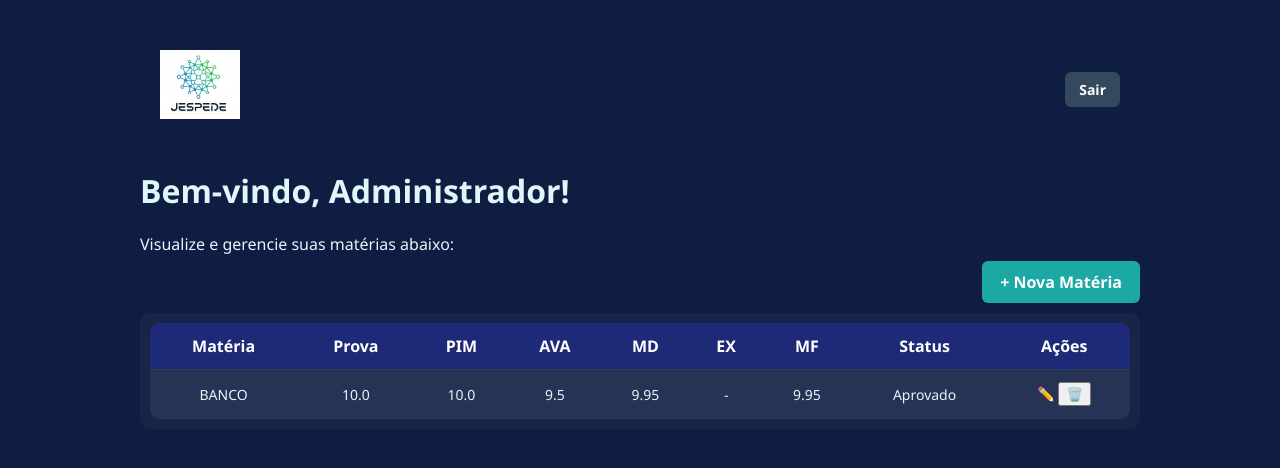
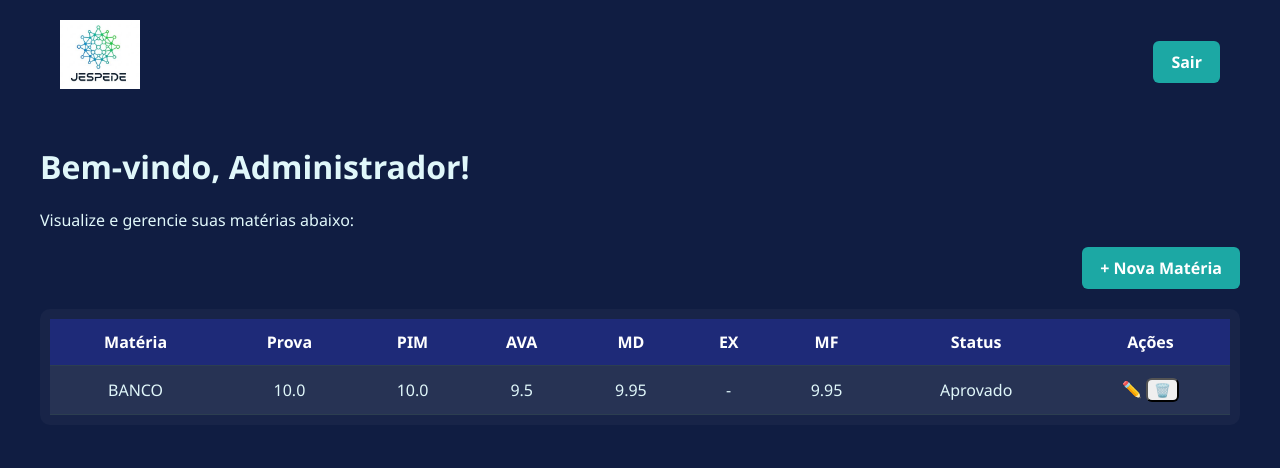
Before and after one commit to Jesiel-Pedroza/sistema-notas, a Flask app: page /dashboard in a window 1280 px wide. Shown: the top 468 px of the page. Run offline with Flask 3, Linux system fonts and the light colour scheme; a user stored in the database is signed in; data comes from the database, SQL or seed files in the repository.

Commit message:
Estilização aprimorada: layout do dashboard e botão Sair ajustados

```diff
--- a/static/style.css
+++ b/static/style.css
@@ -2,14 +2,61 @@
 body {
   margin: 0;
   font-family: 'Segoe UI', sans-serif;
+  background-color: #101d42;
+  color: #e0f7fa;
 }
 
+/* ======= LINKS E BOTÕES ======= */
 a {
   text-decoration: none;
 }
 
-button {
+button,
+a.btn,
+.btn {
   font-family: inherit;
+  font-weight: bold;
+  border-radius: 6px;
+  cursor: pointer;
+  transition: background-color 0.3s ease;
+}
+
+.btn {
+  background-color: #1ca8a4;
+  color: white;
+  padding: 10px 18px;
+  border: none;
+}
+
+.btn:hover {
+  background-color: #178a87;
+}
+
+.btn-admin {
+  background-color: #ffb703;
+  color: #000;
+  padding: 10px 20px;
+  margin-right: 10px;
+}
+
+.btn-admin:hover {
+  background-color: #f4a261;
+}
+
+.btn-sair {
+  background-color: #34495e;
+  color: white;
+  padding: 8px 14px;
+  margin-left: auto;
+  text-decoration: none;
+}
+
+.btn-sair:hover {
+  background-color: #2c3e50;
+}
+
+.btn-nova {
+  background-color: #20c997;
 }
 
 /* ======= LOGIN PAGE ======= */
@@ -76,67 +108,77 @@ body.login-page {
   font-weight: bold;
 }
 
-/* ======= DASHBOARD ======= */
-body.dashboard-page {
-  background: #101d42;
-  color: #e0f7fa;
-  padding: 40px 20px;
+/* ======= HEADER ======= */
+header {
+  display: flex;
+  justify-content: space-between;
+  align-items: center;
+  padding: 20px;
 }
 
+header .logo {
+  width: 80px;
+}
+
+/* ======= DASHBOARD ======= */
 .dashboard-container {
-  max-width: 1000px;
+  padding: 0 20px 40px;
+  max-width: 1200px;
   margin: 0 auto;
 }
 
-.dashboard-header {
-  text-align: center;
-  margin-bottom: 30px;
-}
-
-.dashboard-header .logo {
-  width: 80px;
-  margin-bottom: 10px;
+h1 {
+  font-size: 2rem;
 }
 
 .dashboard-actions {
-  text-align: right;
-  margin-bottom: 15px;
+  display: flex;
+  flex-wrap: wrap;
+  justify-content: flex-end;
+  gap: 10px;
+  margin-bottom: 20px;
+}
+
+/* ======= TABELA ======= */
+.tabela-container {
+  overflow-x: auto;
+  background-color: #ffffff08;
+  border-radius: 10px;
+  padding: 10px;
 }
 
 table.notas-tabela {
   width: 100%;
   border-collapse: collapse;
   background-color: #ffffff11;
-  border-radius: 10px;
-  overflow: hidden;
 }
 
 .notas-tabela th, .notas-tabela td {
   padding: 12px;
   border-bottom: 1px solid #2c3e50;
   text-align: center;
+  color: #e0f7fa;
 }
 
 .notas-tabela th {
   background-color: #1e2a78;
+  color: white;
 }
 
+/* ======= STATUS CORES ======= */
 .aprovado {
   color: #2ecc71;
-  font-weight: bold;
 }
 
 .exame {
   color: #f1c40f;
-  font-weight: bold;
 }
 
 .reprovado {
   color: #e74c3c;
-  font-weight: bold;
 }
 
-/* ======= FORMULÁRIOS ======= */
+/* ======= FORMULÁRIO DE MATÉRIA ======= */
 .form-header {
   text-align: center;
   margin-bottom: 25px;
@@ -164,138 +206,34 @@ table.notas-tabela {
   background-color: #f9f9f9;
 }
 
-/* ======= BOTÕES ======= */
-.btn {
-  background-color: #1ca8a4;
-  color: white;
-  padding: 10px 18px;
-  border: none;
-  border-radius: 6px;
-  font-weight: bold;
-  transition: background-color 0.3s ease;
-}
-
-.btn:hover {
-  background-color: #178a87;
-}
-
-.btn-secondary {
-  background-color: #555;
-}
-
-.btn-secondary:hover {
-  background-color: #333;
-}
-
-.btn-mini {
-  font-size: 12px;
-  padding: 4px 8px;
-  margin-top: 5px;
-  display: inline-block;
-  background-color: #1ca8a4;
-  color: white;
-  border-radius: 4px;
-  border: none;
-  cursor: pointer;
-}
-
-.btn-mini:hover {
-  background-color: #178a87;
-}
-
-.btn-excluir {
-  background-color: #e74c3c;
-}
-
-.btn-excluir:hover {
-  background-color: #c0392b;
-}
-
-.btn-logout {
-  background-color: #34495e;
-  padding: 8px 14px;
-  border-radius: 6px;
-  font-size: 14px;
-  font-weight: bold;
-}
-
-.btn-logout:hover {
-  background-color: #2c3e50;
-}
-
 /* ======= RESPONSIVO ======= */
 @media (max-width: 768px) {
-  .dashboard-header h1 {
-    font-size: 22px;
-  }
-
-  .notas-tabela th, .notas-tabela td {
-    padding: 8px;
-    font-size: 13px;
+  header {
+    flex-direction: column;
+    align-items: flex-start;
+    gap: 10px;
   }
 
   .dashboard-actions {
-    text-align: center;
+    flex-direction: column;
+    align-items: stretch;
+    gap: 10px;
+  }
+
+  table.notas-tabela th, table.notas-tabela td {
+    font-size: 13px;
+    padding: 8px;
   }
 
   .btn {
     width: 100%;
-    margin-top: 10px;
+  }
+
+  .login-container {
+    margin: 0 20px;
+  }
+
+  h1 {
+    font-size: 1.6rem;
   }
 }
-.btn-admin {
-  display: inline-block;
-  margin-bottom: 20px;
-  padding: 10px 20px;
-  background-color: #ffb703;
-  color: #000;
-  text-decoration: none;
-  border-radius: 5px;
-  font-weight: bold;
-}
-.btn-admin:hover {
-  background-color: #f4a261;
-}
-.tabela-container {
-  overflow-x: auto;
-  background-color: #ffffff08;
-  border-radius: 10px;
-  padding: 10px;
-  margin-top: 20px;
-}
-
-.notas-tabela th {
-  color: #fff;
-}
-
-.notas-tabela td {
-  color: #e0f7fa;
-  font-size: 14px;
-}
-/* ======= HEADER ======= */
-header {
-  display: flex;
-  justify-content: space-between;
-  align-items: center;
-  padding: 10px 20px;
-  margin-bottom: 30px;
-}
-
-header .logo {
-  width: 80px;
-}
-
-.btn-sair {
-  background-color: #34495e;
-  color: white;
-  padding: 8px 14px;
-  border-radius: 6px;
-  font-size: 14px;
-  font-weight: bold;
-  text-decoration: none;
-  transition: background-color 0.3s ease;
-}
-
-.btn-sair:hover {
-  background-color: #2c3e50;
-}
```
Also changed, not shown: other parts of static/style.css (+6 -21 lines).
